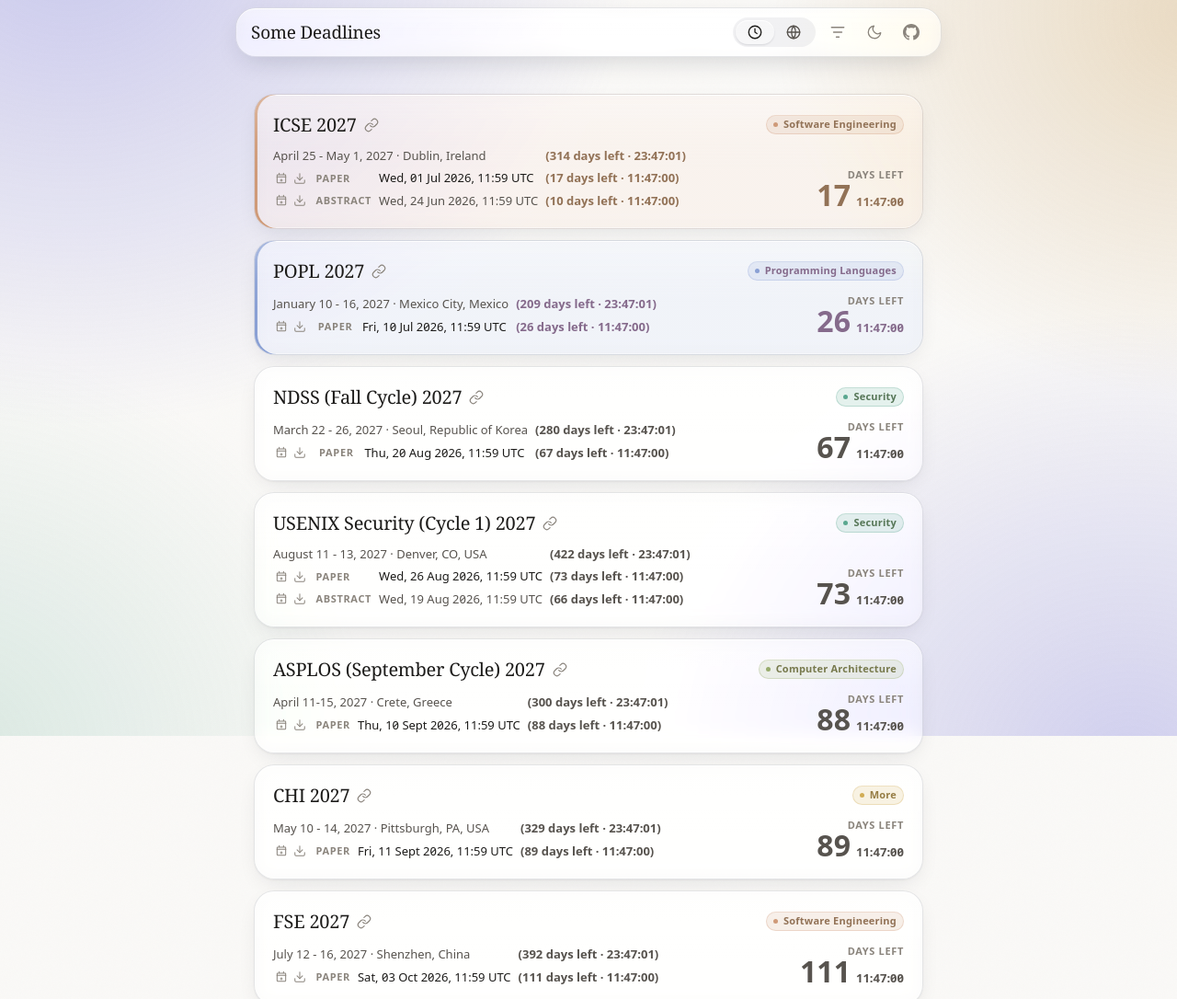
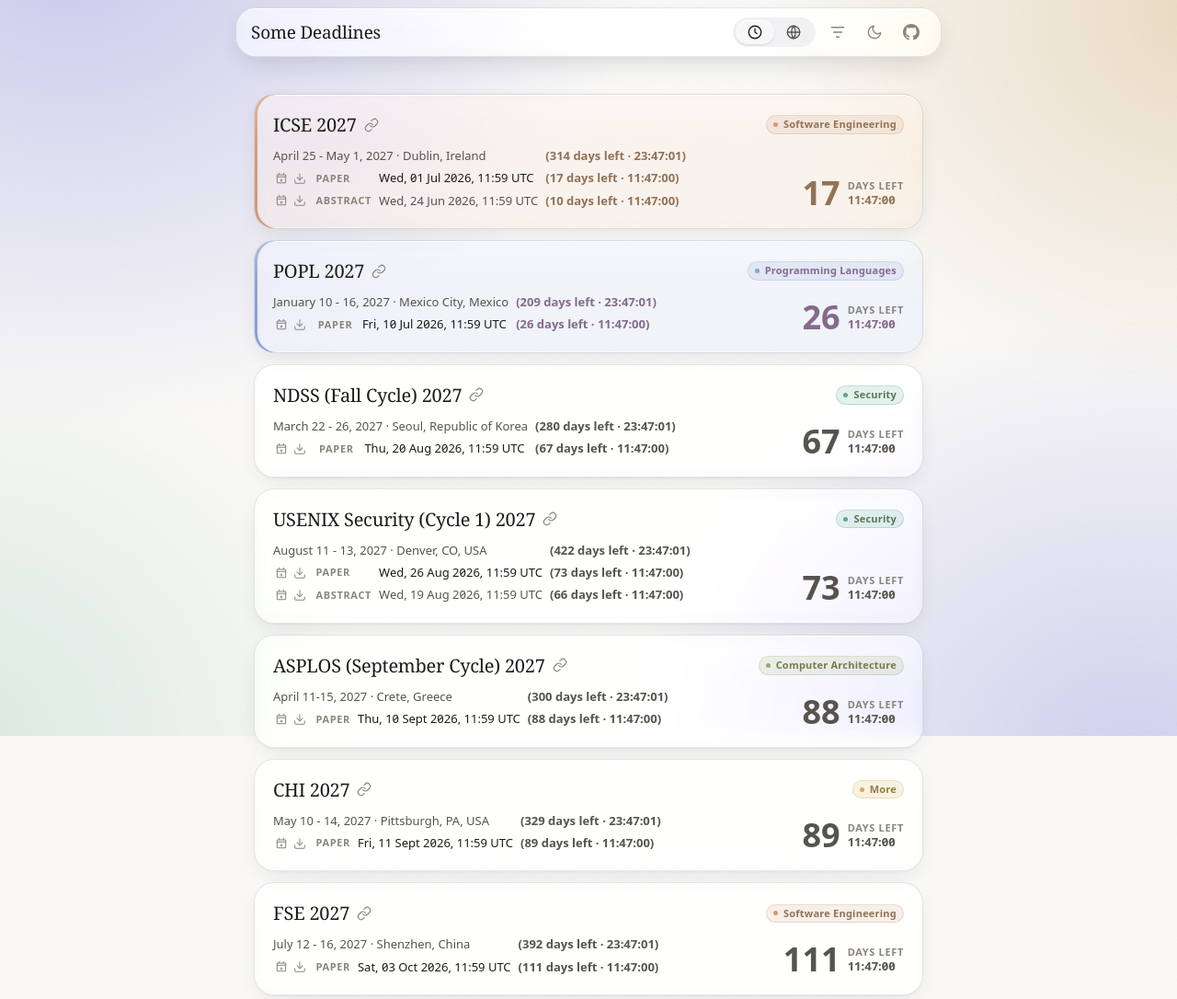
Before and after one commit to chyanju/some-deadlines, an Astro site: page / in a window 1280 px wide. Shown: the top 1086 px of the page at 92% size. Built offline with nearby package versions, Linux system fonts and the light colour scheme; Astro itself is replaced by a stand-in of ours.

Commit message:
Big countdown: left-right layout (number | days-left over clock)
The big paper figure no longer sits cramped under the "DAYS LEFT" label. It's now
a left-right block: the number on the left (spans two rows), with "days left"
stacked over the live clock on the right.

```diff
--- a/src/components/ConferenceCard.astro
+++ b/src/components/ConferenceCard.astro
@@ -88,10 +88,12 @@ const iconCls =
       </dl>
     </div>
 
-    <div class="shrink-0 text-right leading-none">
-      <span class="cd-eyebrow eyebrow">days left</span>
-      <div class="flex items-baseline justify-end gap-1.5">
-        <span data-cd-days class="tnum text-[2rem] leading-none font-bold text-text-2">—</span>
+    {/* Big paper countdown: number on the left (spans two rows), "days left" over
+        the live clock on the right. */}
+    <div class="shrink-0 flex items-center gap-2">
+      <span data-cd-days class="tnum text-[2.25rem] leading-none font-bold text-text-2">—</span>
+      <div class="flex flex-col gap-1 text-left leading-none">
+        <span class="cd-eyebrow eyebrow">days left</span>
         <span data-cd-clock class="tnum text-[0.8125rem] font-semibold text-text-2">&nbsp;</span>
       </div>
     </div>
```
